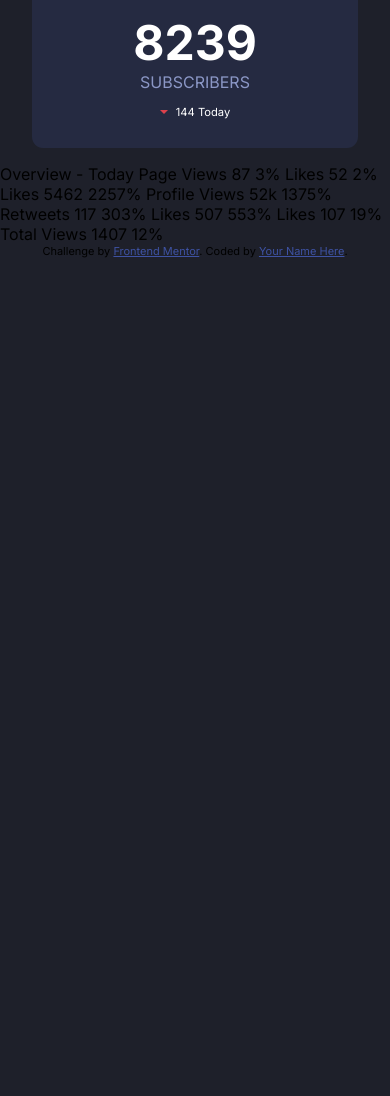
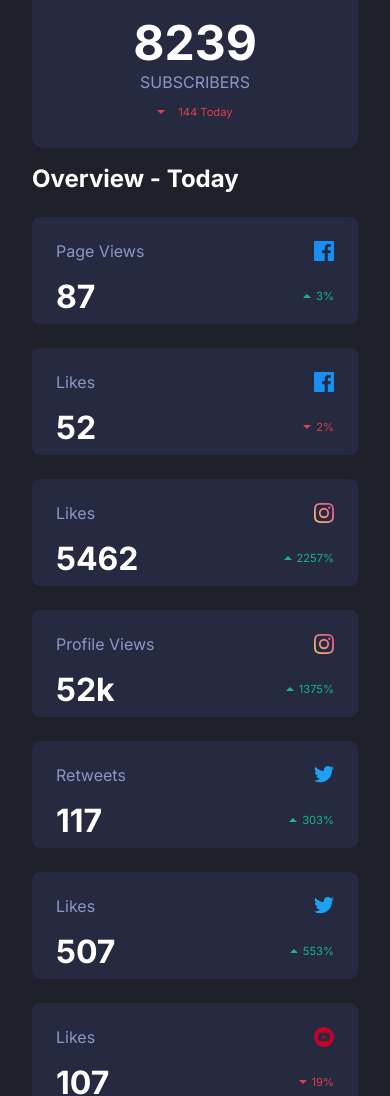
Before and after one commit to HualDev/SocialMediaDashboard, a plain HTML site: page index.html in a window 390 px wide. Shown: the part 904-2000 px from the top of the page. Before the commit the page ends 1162 px from the top, so only its background shows below. Drawn offline with Linux system fonts and the light colour scheme.

Commit message:
Final Mobile version

```diff
--- a/index.html
+++ b/index.html
@@ -12,7 +12,7 @@
 
   <!-- Feel free to remove these styles or customise in your own stylesheet 👍 -->
   <style>
-    .attribution { font-size: 11px; text-align: center; }
+    .attribution { font-size: 11px; text-align: center; padding: 1rem; }
     .attribution a { color: hsl(228, 45%, 44%); }
   </style>
 </head>
@@ -29,6 +29,7 @@
       </div>
     </div>
 
+    <div class="media">
       <div class="social facebook">
         <div class="tittle">
           <img src="./images/icon-facebook.svg" alt="Facebook icon">
@@ -77,49 +78,103 @@
         <p class="followers">Subscribers</p>
         <div class="today">
           <img src="./images/icon-down.svg" alt="Down Icon">
-        <span>144 Today</span>
+          <div>144 Today</div>
         </div>
+      </div>
+
+    </div>
+
+    <h2 class="over">Overview - Today</h2>
+
+    <div class="overview">
+
+      <div class="details">
+        <p>Page Views</p>
+        <img src="./images/icon-facebook.svg" alt="Facebook Icon">
+        <span>87</span>
+        <div class="today">
+          <img src="./images/icon-up.svg" alt="Up Icon">
+          <p>3%</p>
+        </div>
+      </div>
+
+      <div class="details">
+        <p>Likes</p>
+        <img src="./images/icon-facebook.svg" alt="Facebook Icon">
+        <span>52</span>
+        <div class="today">
+          <img src="./images/icon-down.svg" alt="Down Icon">
+          <div>2%</div>
+        </div>
+      </div>
+
+      <div class="details">
+        <p>Likes</p>
+        <img src="./images/icon-instagram.svg" alt="Instagram Icon">
+        <span>5462</span>
+        <div class="today">
+          <img src="./images/icon-up.svg" alt="Up Icon">
+          <p>2257%</p>
+        </div>
+      </div>
+
+      <div class="details">
+        <p>Profile Views</p>
+        <img src="./images/icon-instagram.svg" alt="Instagram Icon">
+        <span>52k</span>
+        <div class="today">
+          <img src="./images/icon-up.svg" alt="Up Icon">
+          <p>1375%</p>
+        </div>
+      </div>
+
+      <div class="details">
+        <p>Retweets</p>
+        <img src="./images/icon-twitter.svg" alt="Twitter Icon">
+        <span>117</span>
+        <div class="today">
+          <img src="./images/icon-up.svg" alt="Up Icon">
+          <p>303%</p>
+        </div>
+      </div>
+
+      <div class="details">
+        <p>Likes</p>
+        <img src="./images/icon-twitter.svg" alt="Twitter Icon">
+        <span>507</span>
+        <div class="today">
+          <img src="./images/icon-up.svg" alt="Up Icon">
+          <p>553%</p>
+        </div>
+      </div>
+
+      <div class="details">
+        <p>Likes</p>
+        <img src="./images/icon-youtube.svg" alt="Youtube Icon">
+        <span>107</span>
+        <div class="today">
+          <img src="./images/icon-down.svg" alt="Down icon">
+          <div>19%</div>
+        </div>
+      </div>
+
+      <div class="details">
+        <p>Total Views</p>
+        <img src="./images/icon-youtube.svg" alt="Youtube Icon">
+        <span>1407</span>
+        <div class="today">
+          <img src="./images/icon-down.svg" alt="Down icon">
+          <div>12%</div>
+        </div>
+      </div>
+
     </div>
 
   </main>
 
-  Overview - Today
-
-  Page Views
-  87
-  3%
-
-  Likes
-  52
-  2%
-
-  Likes
-  5462
-  2257%
-
-  Profile Views
-  52k
-  1375%
-
-  Retweets
-  117
-  303%
-
-  Likes
-  507
-  553%
-
-  Likes
-  107
-  19%
-
-  Total Views
-  1407
-  12%
-
   <div class="attribution">
     Challenge by <a href="https://www.frontendmentor.io?ref=challenge" target="_blank">Frontend Mentor</a>.
-    Coded by <a href="#">Your Name Here</a>.
+    Coded by <a href="https://hualdevportafolio.netlify.app">Hualdev</a>.
   </div>
 </body>
 </html>
--- a/style.css
+++ b/style.css
@@ -127,10 +127,11 @@ hr{
     color: var(--white-Text);
     align-items: center;
     height: 0.5rem;
+    font-size: 0.7rem;
 }
 
 .today span{
-    font-size: 0.7rem;
+    color: var(--limeGreen);
 }
 
 .twitter{
@@ -145,3 +146,47 @@ hr{
 .youtube{
     border-color: var(--youTube);
 }
+
+.over{
+    margin-top: 1rem;
+    margin-bottom: 1rem;
+    color: white;
+    font-size: 1.5rem;
+}
+
+.details{
+    display: grid;
+    grid-template-columns: auto auto;
+    grid-template-rows: auto auto;
+    background-color: var(--darkDesaturatedBlue-CardBG);
+    justify-content: space-between;
+    align-items: center;
+    border-radius: 0.5rem;
+    padding: 0.5rem 1.5rem;
+    margin: 1.5rem auto;
+}
+
+.details img{
+    justify-self: end;
+}
+
+.details p{
+    color: var(--desaturatedBlue-Text);
+}
+
+.details span{
+    color: white;
+    font-size: 2rem;
+    font-weight: 700;
+}
+
+.today p{
+    color: var(--limeGreen);
+    margin-left: 0.3rem;
+}
+
+.today div{
+    color: var(--brightRed);
+    margin-left: 0.3rem;
+
+}
```
Lines whose indentation alone changed are shown as unchanged.
